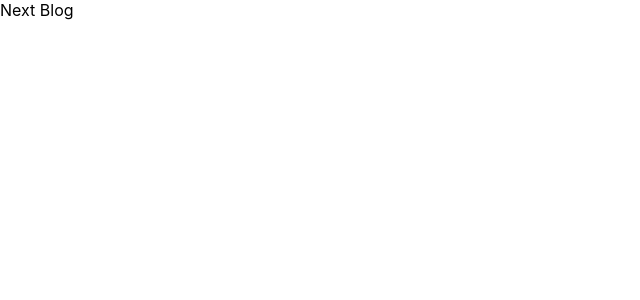
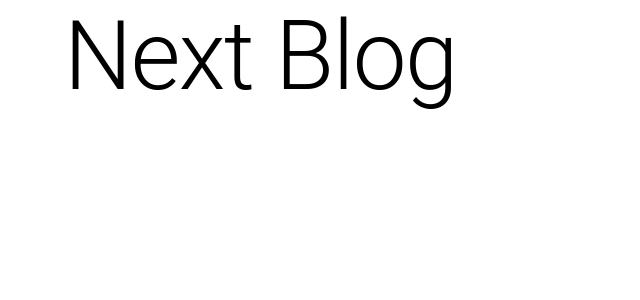
Before and after one commit to mk026/next-ssr-blog, a Next.js app in the folder client/: page / in a window 1280 px wide. Shown: the top 300 px of the page, without its empty margins (0-640 px from the left). Built offline with nearby package versions, Linux system fonts and the light colour scheme.

Commit message:
Add mui packages

```diff
--- a/client/package.json
+++ b/client/package.json
@@ -9,6 +9,9 @@
     "lint": "next lint"
   },
   "dependencies": {
+    "@emotion/react": "^11.10.4",
+    "@emotion/styled": "^11.10.4",
+    "@mui/material": "^5.10.4",
     "next": "12.2.5",
     "react": "18.2.0",
     "react-dom": "18.2.0"
--- a/client/src/pages/index.tsx
+++ b/client/src/pages/index.tsx
@@ -1,7 +1,12 @@
+import { Container, Typography } from "@mui/material";
 import type { NextPage } from "next";
 
 const Home: NextPage = () => {
-  return <div>Next Blog</div>;
+  return (
+    <Container>
+      <Typography variant="h1">Next Blog</Typography>
+    </Container>
+  );
 };
 
 export default Home;
```
Also changed, not shown: 1 other file (tests, documents, lock files or other folders).
